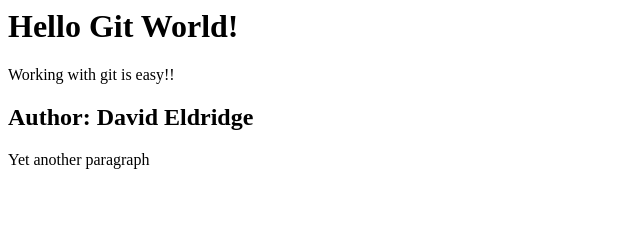
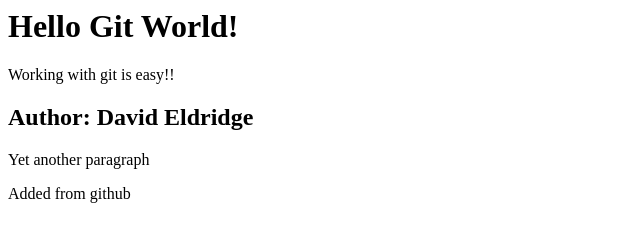
Before and after one commit to Basstrom87/GitGithubMasterclass, a plain HTML site: page index.html in a window 1280 px wide. Shown: the whole page, without its empty margins (0-640 px from the left). Drawn offline with Linux system fonts and the light colour scheme.

Commit message:
Add div in github

```diff
--- a/index.html
+++ b/index.html
@@ -9,3 +9,7 @@
 <div>
     <p>Yet another paragraph</p>
 </div>
+
+<div>
+    <p>Added from github</p>
+</div>
```
